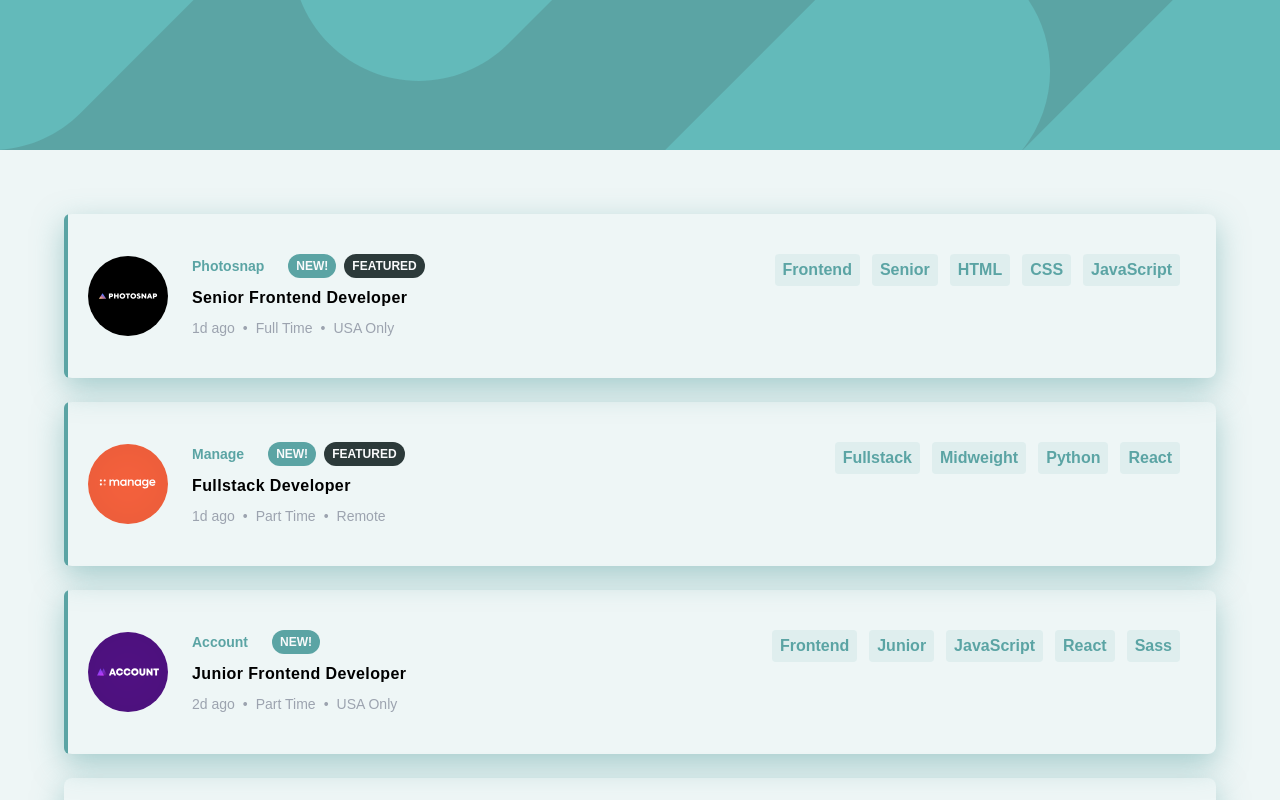
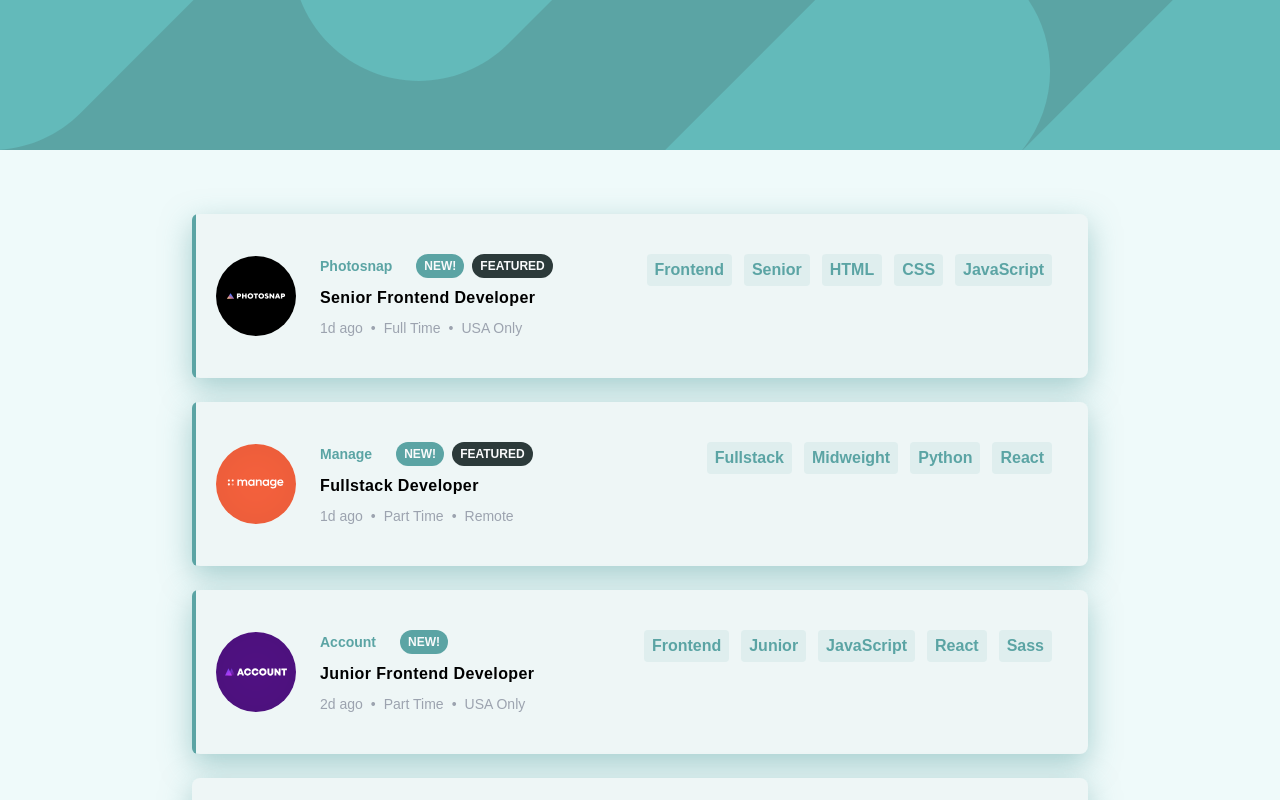
Before and after one commit to justin-m-morgan/fem_static-job-listings, a Next.js app: page / in a window 1280 px wide. Shown: the top 800 px of the page. Built offline with nearby package versions, Linux system fonts and the light colour scheme.

Commit message:
:lipstick:  Correct various elements to match FEM solution

```diff
--- a/components/home/Body.js
+++ b/components/home/Body.js
@@ -1,10 +1,15 @@
-export default function Body({ children }) {
+import JobCard from "./JobCard"
+
+export default function Body({ addFilter, jobPosts }) {
   return (
     <main className="py-24 md:py-16 px-6 lg:px-16">
-
-      <ul className="space-y-16 md:space-y-6">
-        {children}
-      </ul>
+      <ul className="max-w-4xl mx-auto space-y-16 mt-8 lg:mt-0 lg:space-y-6">
+        {jobPosts.map(job => (
+          <li>
+          <JobCard key={job.id} job={job} addFilter={addFilter}/>
+          </li>
+        ))}
+        </ul>
     </main>
   )
 }
--- a/components/home/Container.js
+++ b/components/home/Container.js
@@ -1,6 +1,6 @@
 export default function Container({ children }) {
   return (
-    <div className="w-full min-h-screen bg-neutral-faint" >
+    <div className="w-full min-h-screen bg-neutral-light" >
       {children}
     </div>
   )
--- a/components/home/Header.js
+++ b/components/home/Header.js
@@ -2,12 +2,14 @@ import classNames from "classnames"
 
 export default function Header({ filters, removeFilter, clearFilters }) {
   return (
-    <header className="px-6 lg:px-16 bg-header-mobile lg:bg-header-desktop bg-cover bg-primary-dark min-h-[150px] flex flex-col justify-end">
+    <header className="px-6 lg:px-16 bg-header-mobile lg:bg-header-desktop bg-cover bg-primary-dark min-h-[150px] flex justify-center items-end">
       <aside className={classNames(
+        "flex-1",
         "flex",
+        "max-w-4xl",
         "py-6 px-12 pl-6",
         "opacity-0",
-        "bg-neutral-light shadow-primaryGlow",
+        "bg-neutral-faint shadow-primaryGlow",
         "rounded-lg",
         "transform translate-y-16 md:translate-y-8 lg:translate-y-10",
         "transition-opacity duration-200",
--- a/components/home/JobCard.js
+++ b/components/home/JobCard.js
@@ -2,7 +2,12 @@ import classNames from "classnames"
 
 export default function JobCard({ job, addFilter }) {
   return (
-    <div className="relative rounded-lg shadow-primaryGlow lg:flex lg:justify-between w-full">
+    <div className={classNames(
+      "w-full",
+      "relative lg:flex lg:justify-between",
+      "rounded-lg shadow-primaryGlow",
+      "bg-neutral-faint"
+    )}>
       <FlourishNewJob job={job} />
 
       <div className={"px-6 pt-10 pb-4 lg:pb-10 lg:flex lg:justify-between w-full"}>
--- a/pages/index.js
+++ b/pages/index.js
@@ -7,8 +7,7 @@ import jobPosts from "../jobPosts.json"
 import Container from "../components/home/Container"
 import Header from "../components/home/Header"
 import Body from "../components/home/Body"
-import JobCard from "../components/home/JobCard"
-import Filter from "../components/home/Filter"
+
 
 
 const initialFilters = {filters: []};
@@ -90,15 +89,10 @@ export default function Home() {
         <title>Jobarama</title>
         <link rel="icon" href="/images/favicon-32x32.png" />
       </Head>
+
         <Header filters={state.filters} removeFilter={removeFilter(dispatch)} clearFilters={clearFilters(dispatch)}/>
-        <Body>
-        <ul className="space-y-16 mt-8 lg:mt-0 lg:space-y-6">
-        {filter_jobs(jobPosts, state.filters).map(job => (
-          <li>
-          <JobCard key={job.id} job={job} addFilter={addFilter(dispatch)}/>
-          </li>
-        ))}
-        </ul>
+        <Body addFilter={addFilter(dispatch)} jobPosts={filter_jobs(jobPosts, state.filters)}>
+
         </Body>
       </Container>
 
```
